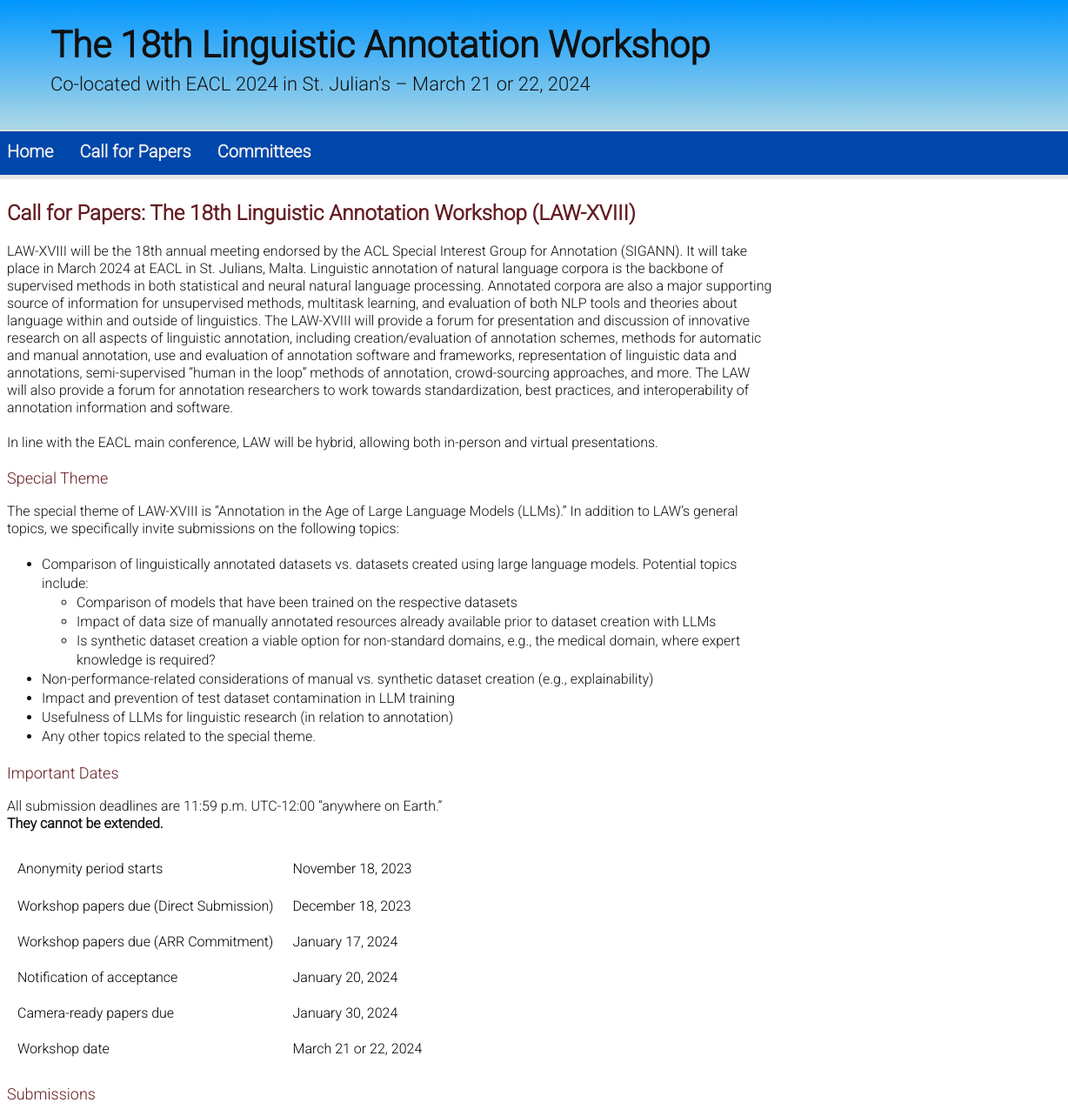
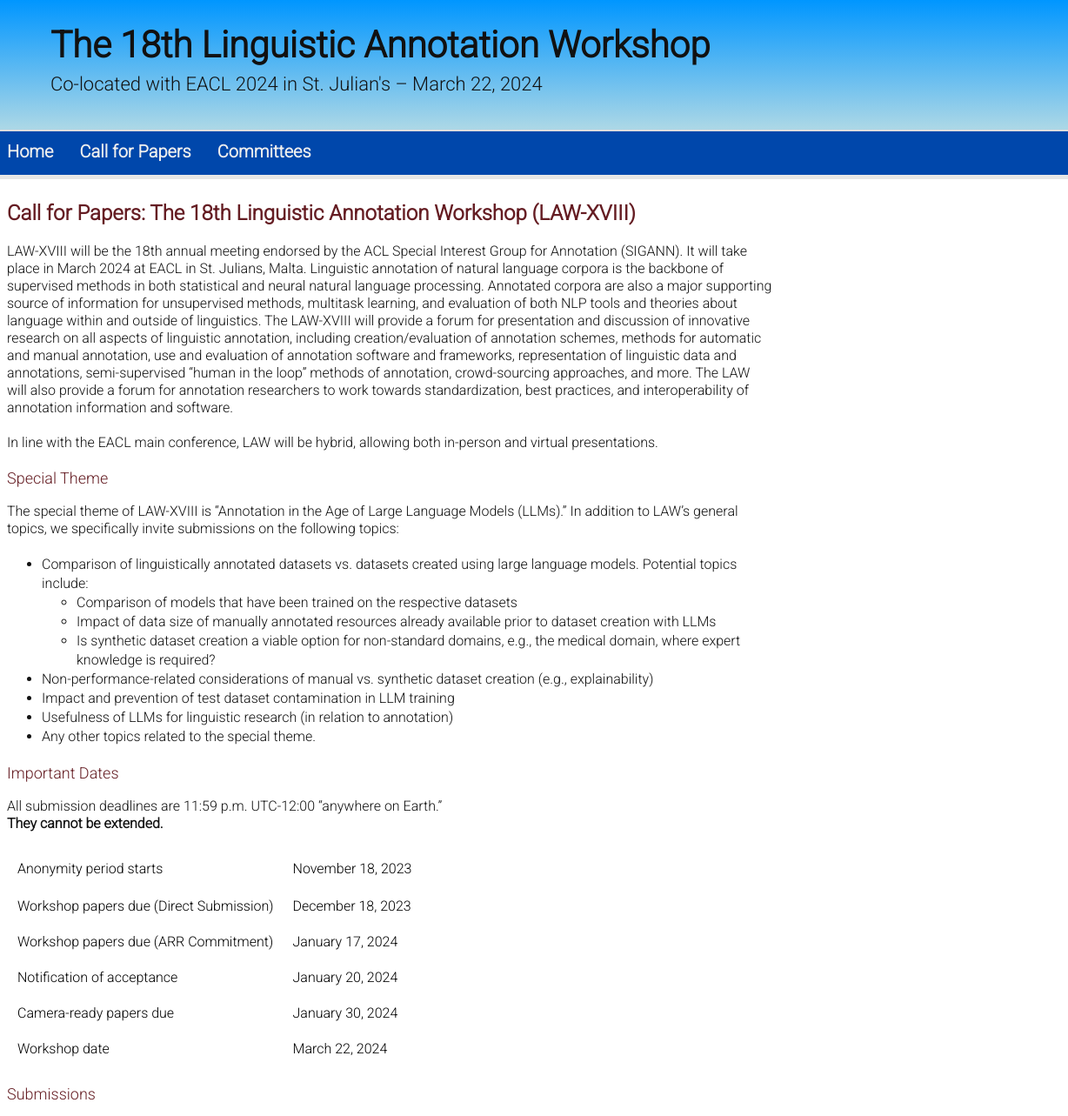
Before and after one commit to SIGANN/LAW-XVIII-2024, a plain HTML site: page cfp.html in a window 1280 px wide. Shown: the top 1283 px of the page at 87% size, 52-1280 px from the left. Drawn offline with Linux system fonts and the light colour scheme.

Commit message:
deploy changes

```diff
--- a/cfp.html
+++ b/cfp.html
@@ -19,7 +19,7 @@
       <td>
         <p class="title">The 18th Linguistic Annotation Workshop</p>
         <!-- update workshop location as required -->
-        <p class="body">Co-located with EACL 2024 in St. Julian's &ndash; March 21 or 22, 2024</p>
+        <p class="body">Co-located with EACL 2024 in St. Julian's &ndash; March 22, 2024</p>
       </td>
     </tr>
   </table>
@@ -92,7 +92,7 @@ All submission deadlines are 11:59 p.m. UTC-12:00 “anywhere on Earth.”<br>
             </tr>
             <tr>
               <td>Workshop date</td>
-              <td>March 21 or 22, 2024</td>
+              <td>March 22, 2024</td>
             </tr>
 
           </table>
```
Also changed, not shown: committee.html (+1 -1 lines), index.html (+1 -1 lines).
